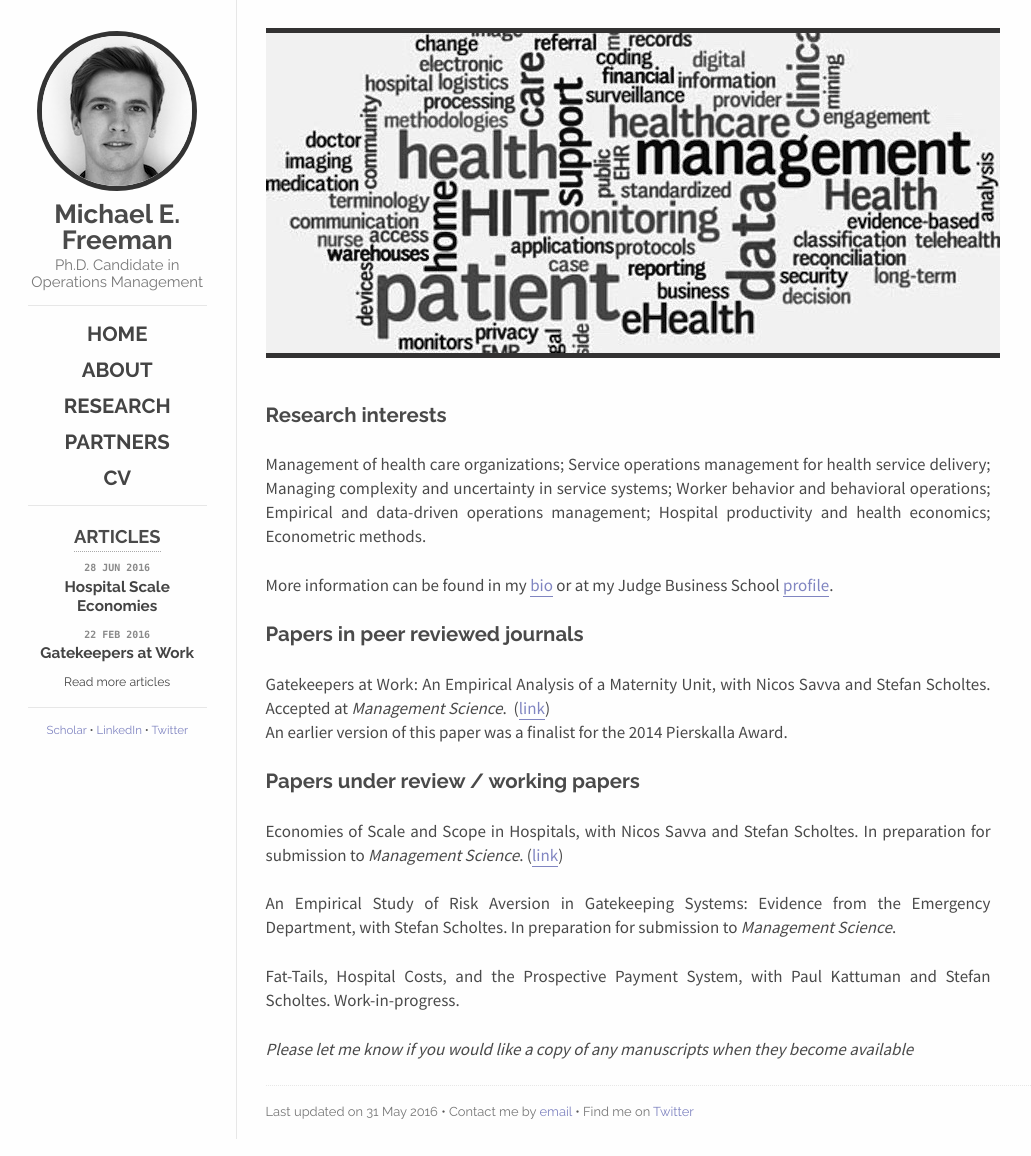
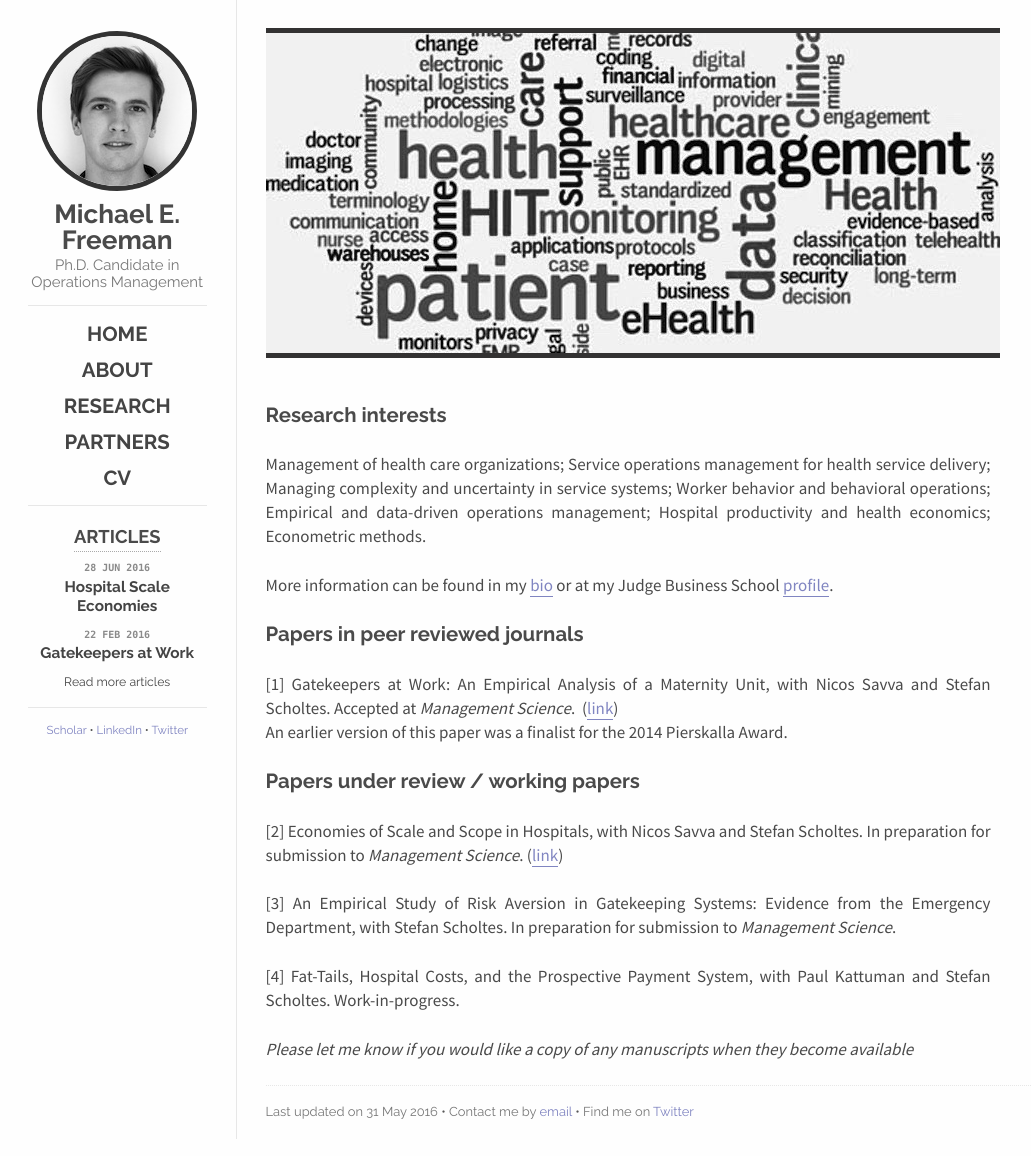
Before and after one commit to mfrmn/mfrmn.github.io, a Jekyll site: the page built from research/index.md, in a window 1280 px wide. Shown: the whole page, without its empty margins (122-1153 px from the left). Built offline with Jekyll 4.4.1, drawn with Linux system fonts in a browser that asks for light colours; nearby versions of some CDN libraries.

Commit message:
update research page

```diff
--- a/research/index.md
+++ b/research/index.md
@@ -14,16 +14,16 @@
 
 ## Papers in peer reviewed journals
 
-Gatekeepers at Work: An Empirical Analysis of a Maternity Unit, with Nicos Savva and Stefan Scholtes.
+[1] Gatekeepers at Work: An Empirical Analysis of a Maternity Unit, with Nicos Savva and Stefan Scholtes.
 Accepted at *Management Science*.&nbsp; ([link](/gatekeepers-at-work))
 <br>An earlier version of this paper was a finalist for the 2014 Pierskalla Award.
 
 ## Papers under review / working papers
 
-Economies of Scale and Scope in Hospitals, with Nicos Savva and Stefan Scholtes. In preparation for submission to *Management Science*. ([link](/hospital-scale-economies))
+[2] Economies of Scale and Scope in Hospitals, with Nicos Savva and Stefan Scholtes. In preparation for submission to *Management Science*. ([link](/hospital-scale-economies))
 
-An Empirical Study of Risk Aversion in Gatekeeping Systems: Evidence from the Emergency Department, with Stefan Scholtes. In preparation for submission to *Management Science*.
+[3] An Empirical Study of Risk Aversion in Gatekeeping Systems: Evidence from the Emergency Department, with Stefan Scholtes. In preparation for submission to *Management Science*.
 
-Fat-Tails, Hospital Costs, and the Prospective Payment System, with Paul Kattuman and Stefan Scholtes. Work-in-progress.
+[4] Fat-Tails, Hospital Costs, and the Prospective Payment System, with Paul Kattuman and Stefan Scholtes. Work-in-progress.
 
 *Please let me know if you would like a copy of any manuscripts when they become available*
```
